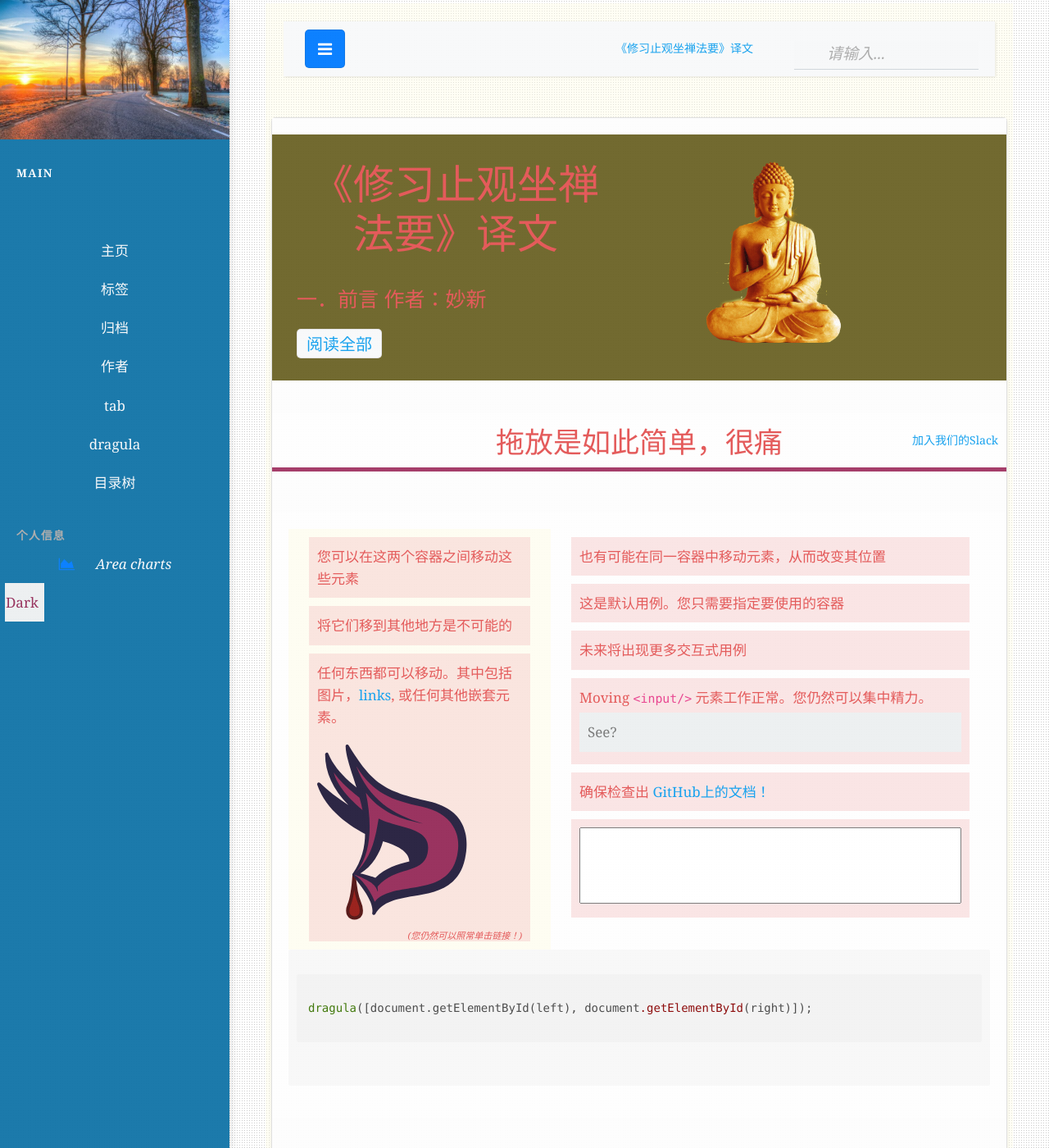
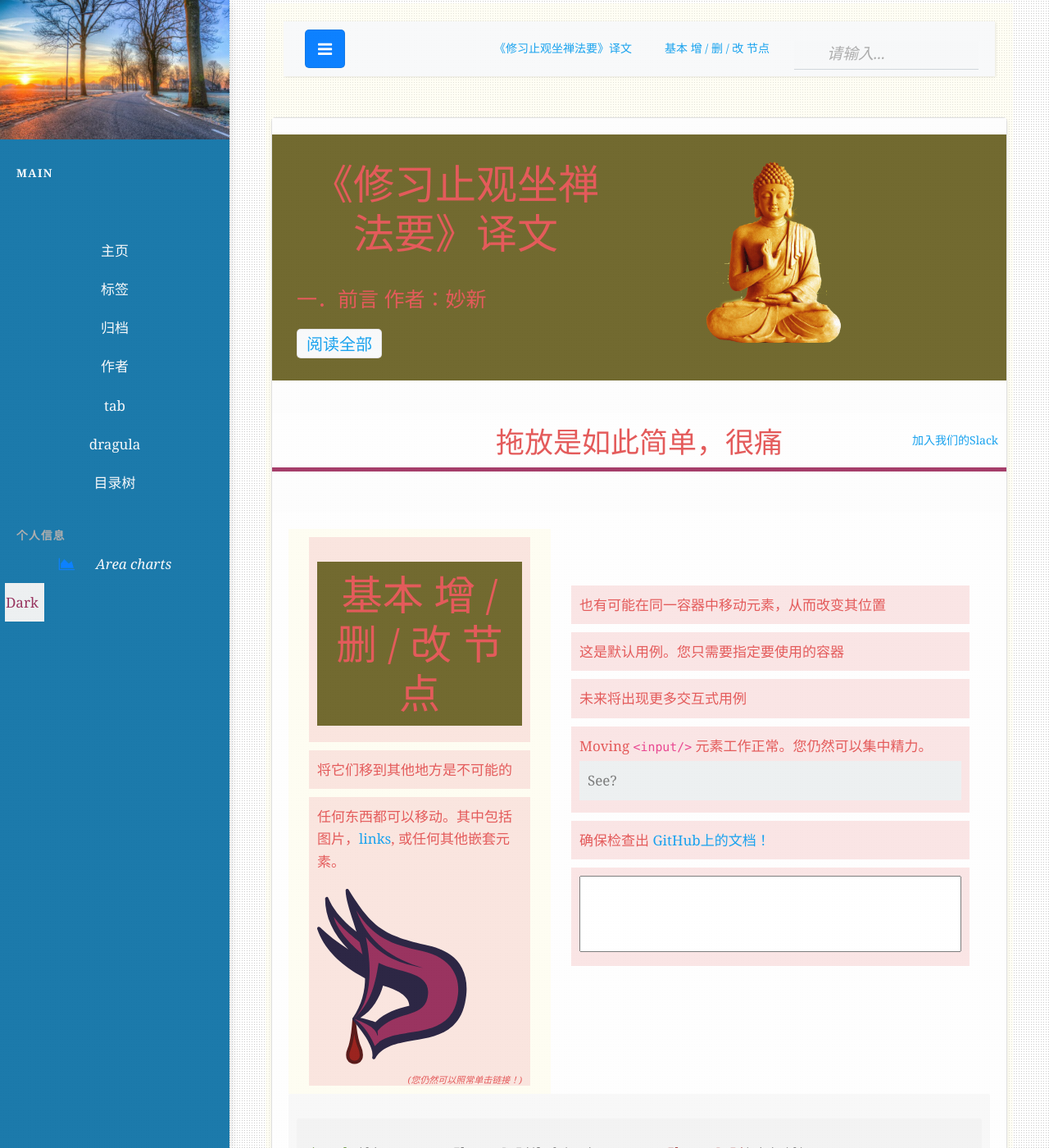
Before and after one commit to nengwuzhi/nengwuzhi.github.ioce, a Jekyll site: the page built from pages/dragula.html, in a window 1280 px wide and 1400 px high. Shown: the whole window at 82% size. Built offline with Jekyll 4.4.1, drawn with Linux system fonts in a browser that asks for light colours; nearby versions of some CDN libraries.

Commit message:
Update dragula.html

```diff
--- a/pages/dragula.html
+++ b/pages/dragula.html
@@ -42,7 +42,7 @@ type: page
     <label for="hy"在这两个容器之间移动东西。请注意如何将这些东西插入鼠标指针附近？好东西。</label>
     <div class="wrapper">
       <div id="left-defaults" class="container">
-        <div>您可以在这两个容器之间移动这些元素</div>
+        <div>{% include zTree.html %}</div>
         <div>将它们移到其他地方是不可能的</div>
         <div>任何东西都可以移动。其中包括图片，<a href="https://github.com/bevacqua/dragula">links</a>, 或任何其他嵌套元素。
         <div class="image-thing"><img src="/img/resources/icon.svg" onerror="this.src=&quot;resources/icon.png&quot;" alt="dragula"></div><sub>(您仍然可以照常单击链接！)</sub>
```
